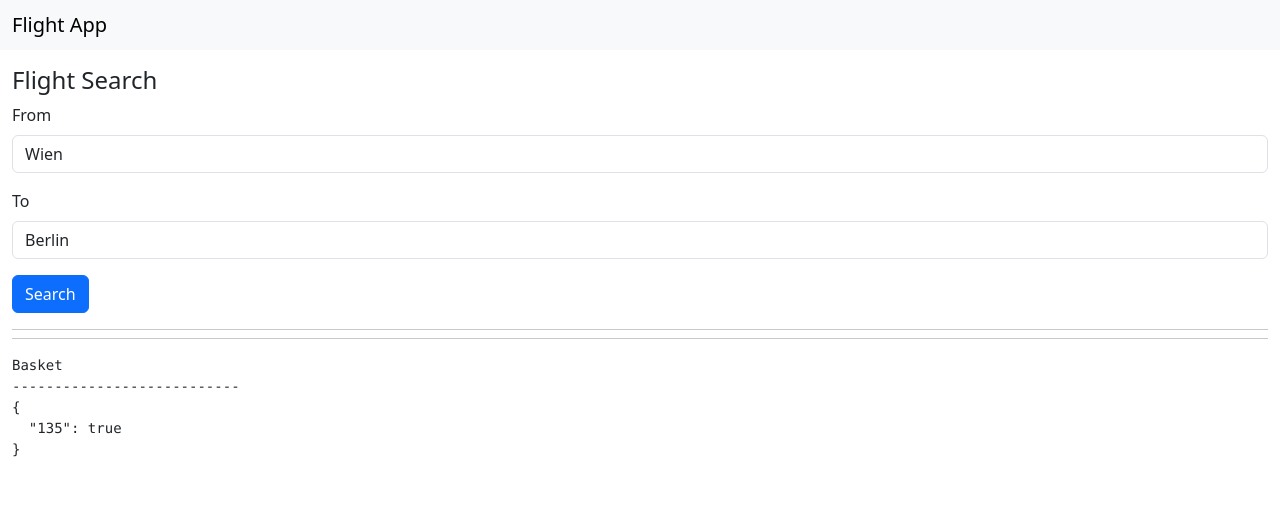
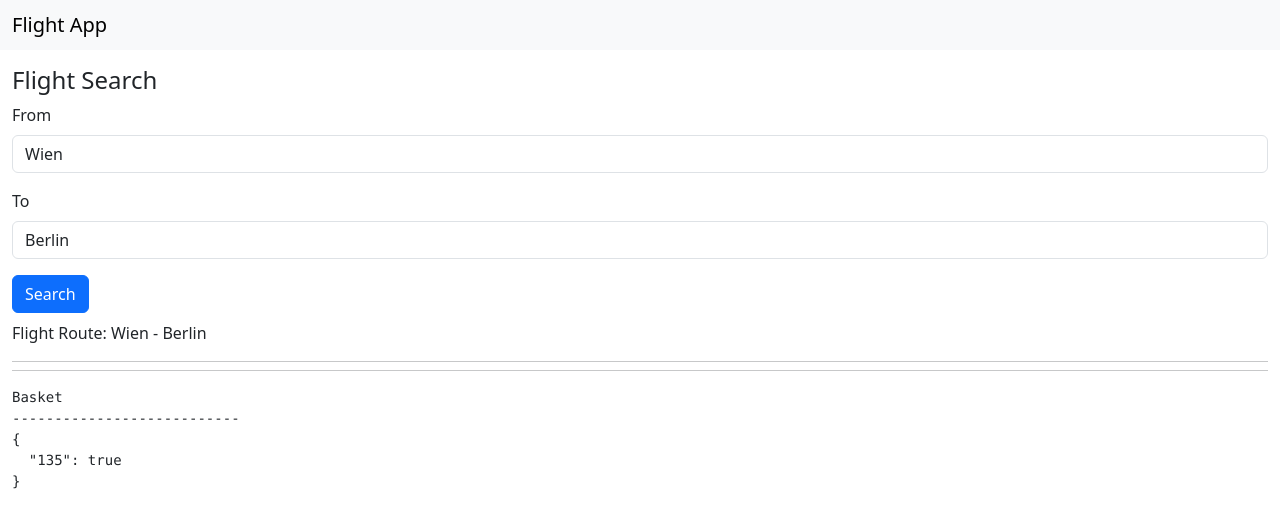
Before and after one commit to danielmurrmann/flight-app-essentials, an Angular app: page / in a window 1280 px wide. Shown: the top 528 px of the page. Built offline with nearby package versions, Linux system fonts and the light colour scheme.

Commit message:
6a02 - Compute Flight Route

```diff
--- a/src/app/flight-search-view/flight-search-view.html
+++ b/src/app/flight-search-view/flight-search-view.html
@@ -11,6 +11,7 @@
 </div>
 
 <button type="button" class="btn btn-primary" [disabled]="!from() || !to()" (click)="search()">Search</button>
+<div class="mt-2">Flight Route: {{flightRoute()}}</div>
 
 <hr>
 
--- a/src/app/flight-search-view/flight-search-view.ts
+++ b/src/app/flight-search-view/flight-search-view.ts
@@ -1,10 +1,14 @@
-import { Component, inject, signal } from '@angular/core';
+import { Component, computed, inject, signal } from '@angular/core';
 import { Flight } from '../entities/flight';
 import { FormsModule } from '@angular/forms';
 import { FlightService } from './flight-service';
 import { DefaultFlightService } from './default-flight-service';
 import { JsonPipe } from '@angular/common';
 import { FlightCard } from '../flight-card/flight-card';
+
+function calculateFlightRoute(from: string, to: string) {
+  return from + ' - ' + to;
+}
 
 @Component({
   selector: 'app-flight-search-view',
@@ -18,6 +22,8 @@ import { FlightCard } from '../flight-card/flight-card';
 export class FlightSearchView {
   from = signal('Wien');
   to = signal('Berlin');
+
+  flightRoute = computed(() => calculateFlightRoute(this.from(), this.to()));
 
   flights = signal<Flight[]>([]);
   basket = signal<Record<number, boolean>>({
```
